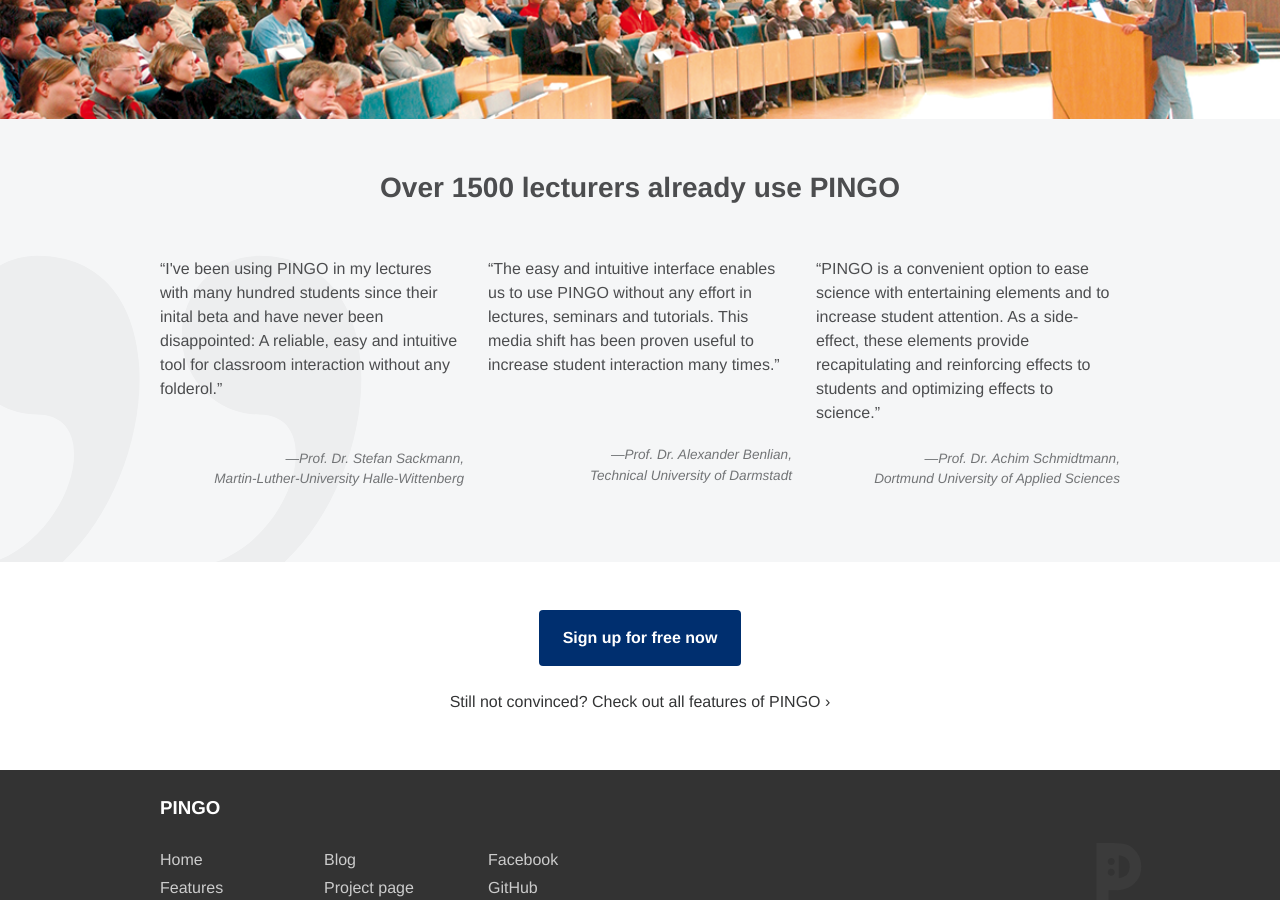
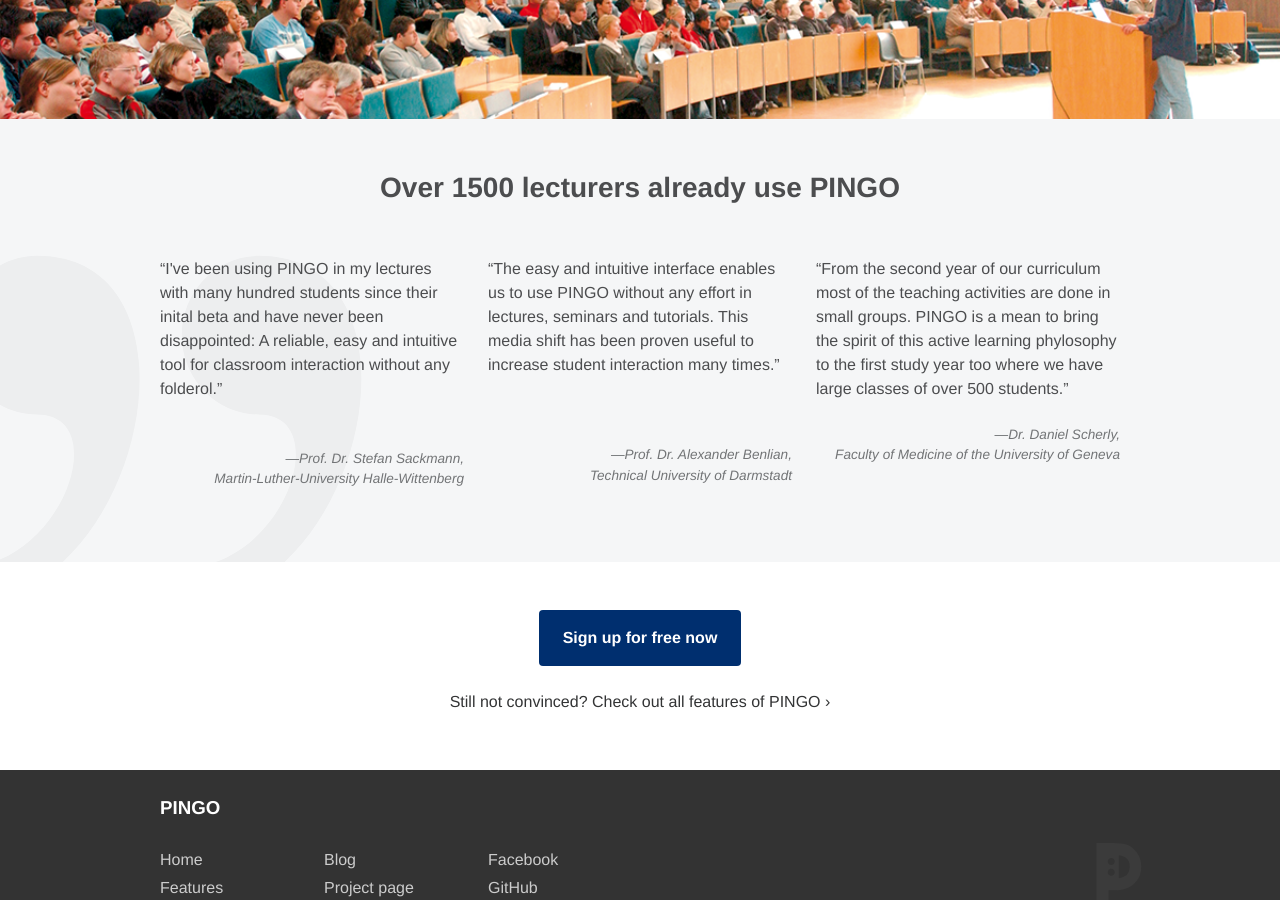
Before and after one commit to PingoUPB/pingoupb.github.io, a Jekyll site: the page built from index.html, in a window 1280 px wide and 900 px high, scrolled down 1672 px. Built offline with Jekyll 4.4.1, drawn with Linux system fonts in a browser that asks for light colours; Markdown is read by kramdown in place of the engine named in the settings.

Commit message:
Update index.html

```diff
--- a/index.html
+++ b/index.html
@@ -66,9 +66,12 @@
 				<p class="testimonials__author"><br> —Prof. Dr. Alexander Benlian,<br> Technical University of Darmstadt</p>			</article>
 			<article class="grid__item one-third portable--one-whole testimonials__item">
 				<p>
-					“PINGO is a convenient option to ease science with entertaining elements and to increase student attention. As a side-effect, these elements provide recapitulating and reinforcing effects to students and optimizing effects to science.”
+					“From the second year of our curriculum most of the teaching activities
+are done in small groups. PINGO is a mean to bring the spirit of this
+active learning phylosophy to the first study year too where we have large
+classes of over 500 students.”
 				</p>
-				<p class="testimonials__author">—Prof. Dr. Achim Schmidtmann,<br>Dortmund University of Applied Sciences</p>
+				<p class="testimonials__author">—Dr. Daniel Scherly,<br>Faculty of Medicine of the University of Geneva</p>
 			</article>
 		</div>
 	</div>
```
